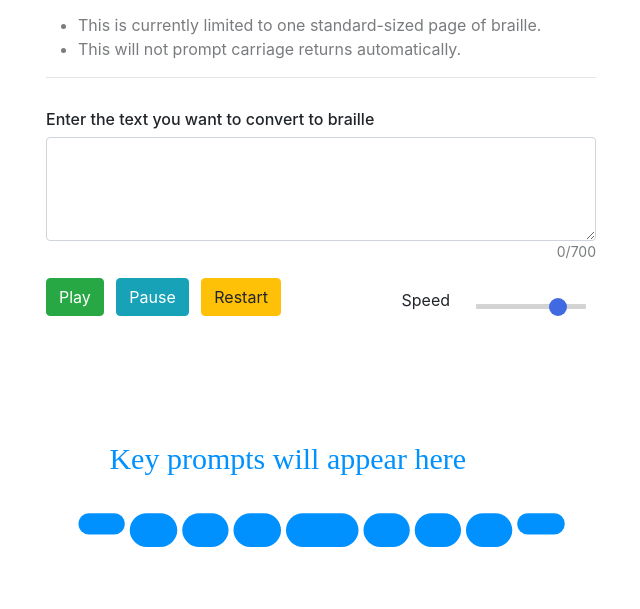
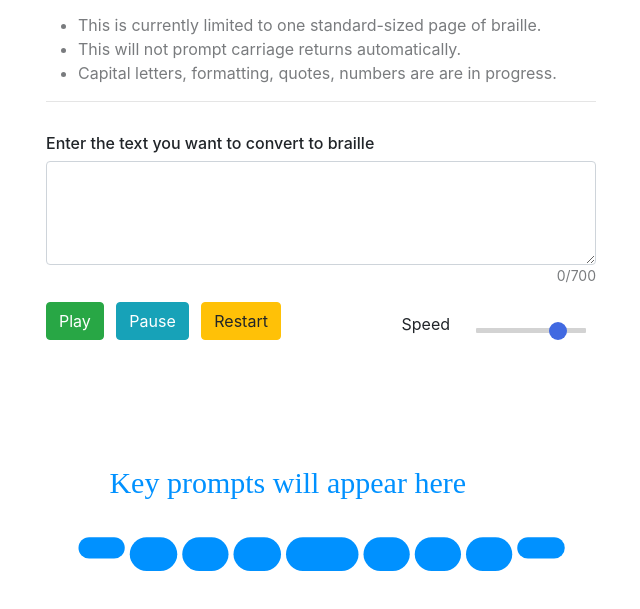
Before and after one commit to willcapellaro/braille-prompter, a plain HTML site: page index.html in a window 1280 px wide. Shown: the part 137-746 px from the top of the page, without its empty margins (319-959 px from the left). Drawn offline with nearby package versions, Linux system fonts and the light colour scheme.

Commit message:
Update index.html

```diff
--- a/index.html
+++ b/index.html
@@ -6,7 +6,7 @@
     <meta charset="utf-8">
 
     <!-- Website title (on tab) -->
-    <title>Transcription Machine</title>
+    <title>Braille Prompter</title>
 
     <!-- Bootstrap core CSS -->
     <link rel="stylesheet" href="https://stackpath.bootstrapcdn.com/bootstrap/4.3.1/css/bootstrap.min.css" integrity="sha384-ggOyR0iXCbMQv3Xipma34MD+dH/1fQ784/j6cY/iJTQUOhcWr7x9JvoRxT2MZw1T" crossorigin="anonymous">
@@ -27,6 +27,7 @@
     <ul>
         <li>This is currently limited to one standard-sized page of braille.</li>
         <li>This will not prompt carriage returns automatically.</li>
+        <li>Capital letters, formatting, quotes, numbers are are in progress.</li>
     </ul>
 
 </p>
```
